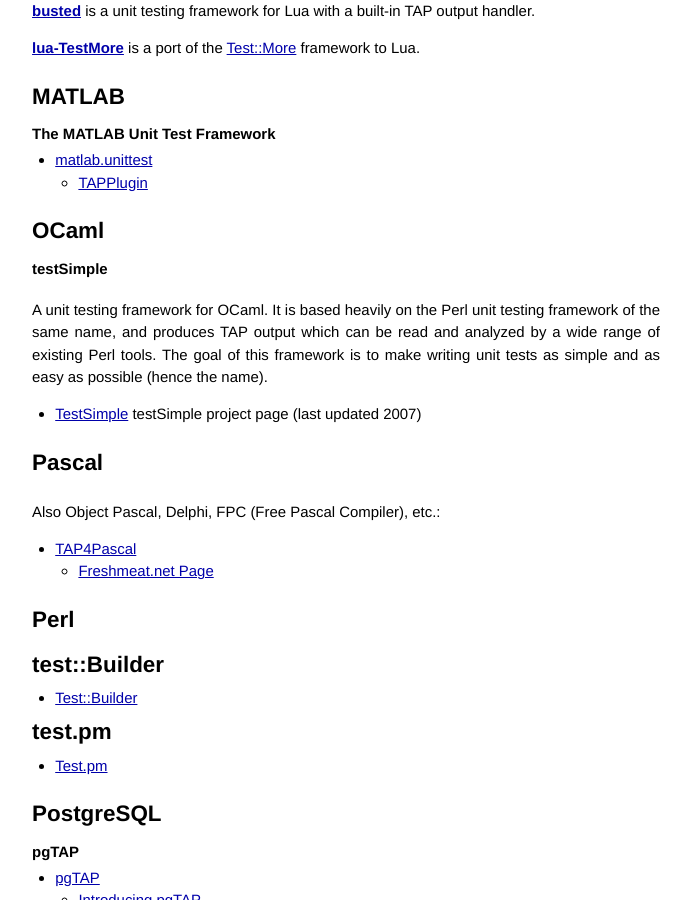
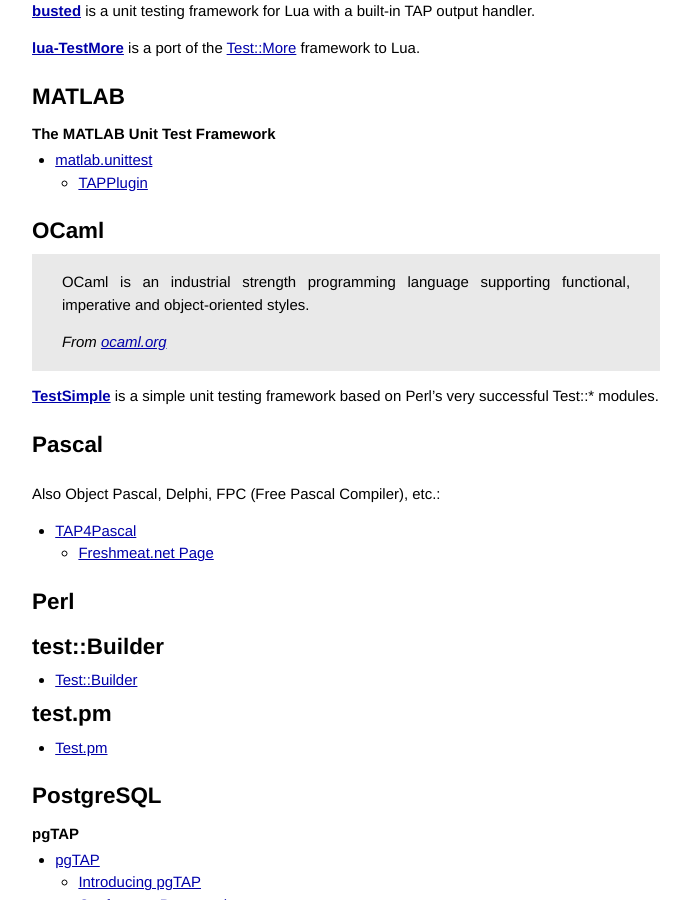
Before and after one commit to TestAnything/testanything.github.io, a Jekyll site: the page built from producers.md, in a window 1280 px wide and 900 px high, scrolled down 4705 px. Shown: the whole window, without its empty margins (294-985 px from the left). Built offline with Jekyll 4.4.1, drawn with Linux system fonts in a browser that asks for light colours; Markdown is read by kramdown in place of the engine named in the settings.

Commit message:
Update OCaml producers section.

```diff
--- a/producers.md
+++ b/producers.md
@@ -264,10 +264,13 @@
 <a id="ocaml"></a>
 ## OCaml
 
-### testSimple
-A unit testing framework for OCaml. It is based heavily on the Perl unit testing framework of the same name, and produces TAP output which can be read and analyzed by a wide range of existing Perl tools. The goal of this framework is to make writing unit tests as simple and as easy as possible (hence the name).
+> OCaml is an industrial strength programming language supporting functional,
+> imperative and object-oriented styles.
+>
+> *From [ocaml.org](https://ocaml.org/)*
 
--     [TestSimple](http://caml.inria.fr/cgi-bin/hump.en.cgi?contrib=561) testSimple project page (last updated 2007)
+**[TestSimple](https://github.com/hcarty/ocaml-testsimple)** is a simple
+unit testing framework based on Perl's very successful Test::\* modules.
 
 <a id="pascal"></a>
 ## Pascal
```
